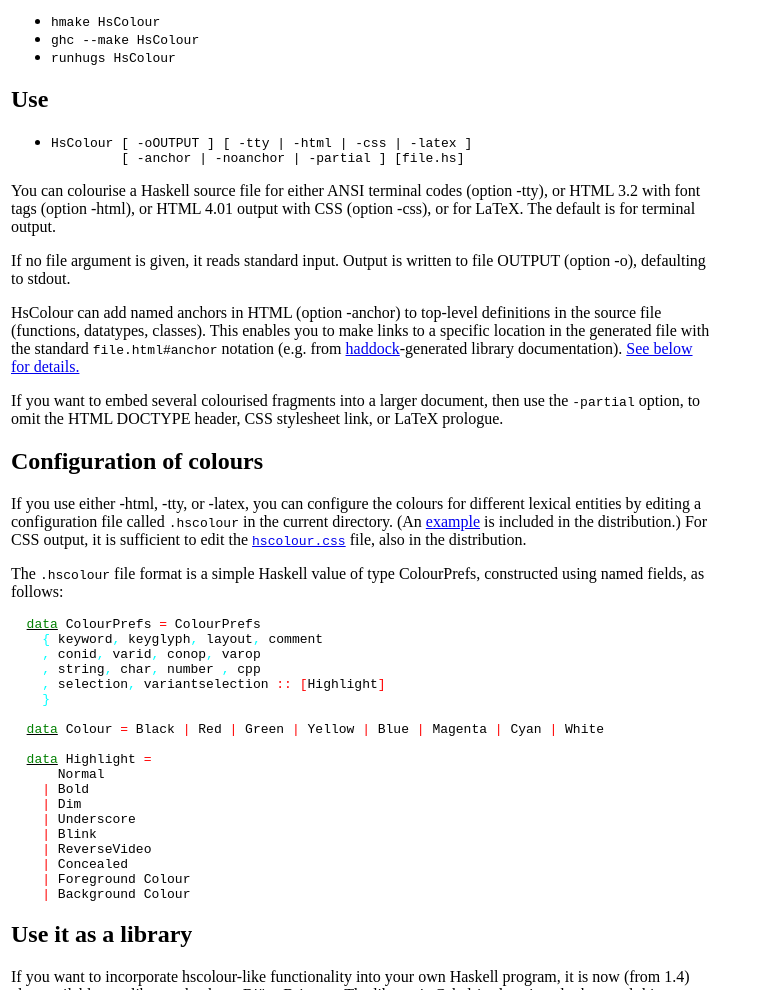
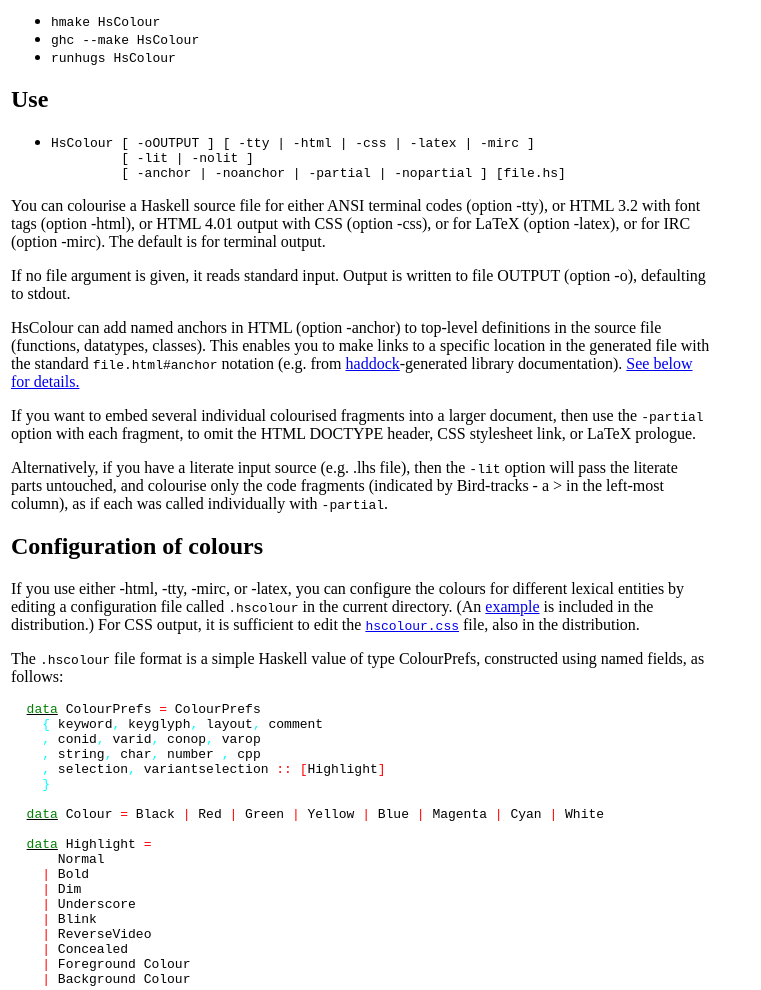
Before and after one commit to crackleware/hscolour, a plain HTML site: page index.html in a window 1280 px wide. Shown: the part 620-1610 px from the top of the page, without its empty margins (0-761 px from the left). Drawn offline with Linux system fonts and the light colour scheme.

Commit message:
document new -mirc and -lit options
darcs-hash:20070711135908-6871e-72481ceb039f5a24d2c1bb9048df3f9b923a76c2

```diff
--- a/index.html
+++ b/index.html
@@ -10,8 +10,8 @@
 
 <p>
 <b>hscolour</b> is a small Haskell script to colourise Haskell code.
-It currently has four output formats: ANSI terminal codes, HTML 3.2 with
-&lt;font&gt; tags, HTML 4.01 with CSS, and LaTeX.
+It currently has five output formats: ANSI terminal codes, HTML 3.2 with
+&lt;font&gt; tags, HTML 4.01 with CSS, LaTeX, and mIRC chat client codes.
 
 <h2>Example</h2>
 <p>
@@ -56,13 +56,15 @@ Just use one of the standard ways of building a Haskell program:
 <p>
 <ul>
 <li><pre>
-HsColour [ -oOUTPUT ] [ -tty | -html | -css | -latex ]
-         [ -anchor | -noanchor | -partial ] [file.hs]</pre>
+HsColour [ -oOUTPUT ] [ -tty | -html | -css | -latex | -mirc ]
+         [ -lit | -nolit ]
+         [ -anchor | -noanchor | -partial | -nopartial ] [file.hs]</pre>
 </li></ul>
 <p>
 You can colourise a Haskell source file for either ANSI terminal codes
-(option -tty), or HTML 3.2 with font tags (option -html), or HTML 4.01 output
-with CSS (option -css), or for LaTeX.  The default is for terminal output.
+(option -tty), or HTML 3.2 with font tags (option -html), or HTML 4.01
+output with CSS (option -css), or for LaTeX (option -latex), or for IRC
+(option -mirc).  The default is for terminal output.
 <p>
 If no file argument is given, it reads standard input.  Output is
 written to file OUTPUT (option -o), defaulting to stdout.
@@ -74,16 +76,23 @@ generated file with the standard <tt>file.html#anchor</tt> notation
 (e.g. from <a href="http://haskell.org/haddock">haddock</a>-generated
 library documentation).  <a href="#haddock">See below for details.</a>
 <p>
-If you want to embed several colourised fragments into a larger
-document, then use the <tt>-partial</tt> option, to omit the HTML
-DOCTYPE header, CSS stylesheet link, or LaTeX prologue.
+If you want to embed several individual colourised fragments into a
+larger document, then use the <tt>-partial</tt> option with each
+fragment, to omit the HTML DOCTYPE header, CSS stylesheet link, or LaTeX
+prologue.
+<p>
+Alternatively, if you have a literate input source (e.g. .lhs file),
+then the <tt>-lit</tt> option will pass the literate parts untouched,
+and colourise only the code fragments (indicated by Bird-tracks - a &gt;
+in the left-most column), as if each was called individually with
+<tt>-partial</tt>.
 
 
 <h2>Configuration of colours</h2>
 <p>
-If you use either -html, -tty, or -latex, you can configure the colours for
-different lexical entities by editing a configuration file called
-<tt>.hscolour</tt> in the current directory.
+If you use either -html, -tty, -mirc, or -latex, you can configure the
+colours for different lexical entities by editing a configuration file
+called <tt>.hscolour</tt> in the current directory.
 (An <a href=".hscolour">example</a> is included in the distribution.)
 For CSS output, it is sufficient to edit the
 <a href="hscolour.css"><tt>hscolour.css</tt></a> file, also in
@@ -171,6 +180,7 @@ Prelude and all library packages...
 <h2>History</h2>
 <p>
 <dl>
+<dt>1.9</dt><dd> added the -mirc and -lit options</dd>
 <dt>1.8</dt><dd> added highlights for cpp lines
                  <br>tuple constructors now treated as ConIds
                  <br>checked for absence of pattern-match failure by Catch</dd>
@@ -186,7 +196,7 @@ Prelude and all library packages...
 </dl>
 
 <p>
-This page last modified: 23rd May 2007<br>
+This page last modified: 11th July 2007<br>
 Malcolm Wallace<br>
 
 </td></tr></table>
```
Also changed, not shown: 1 other file.
